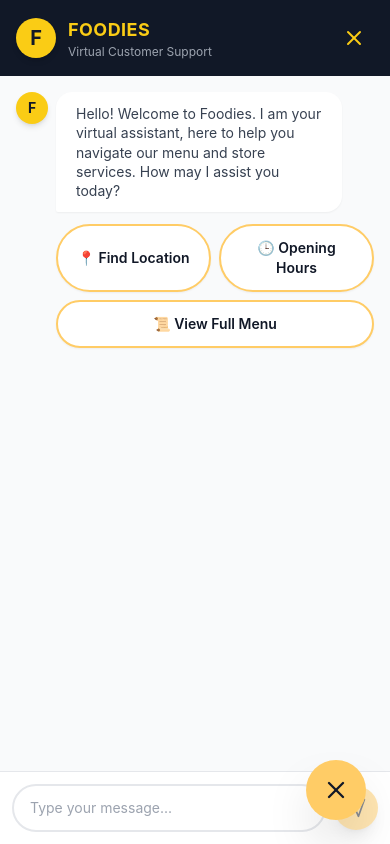
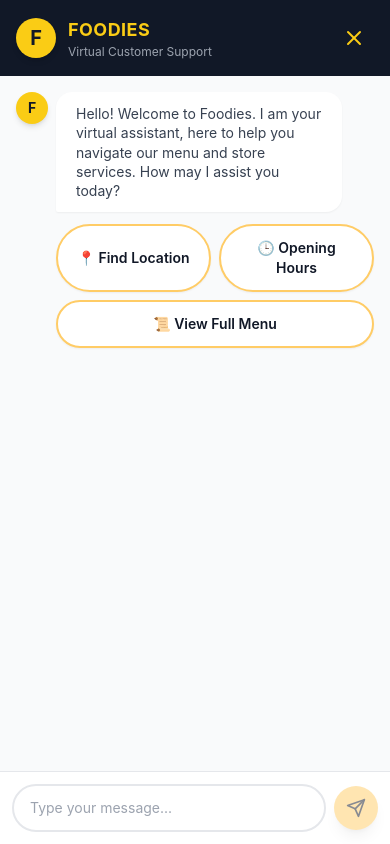
Before and after one commit to ZChigz/foodies_chatbot, a React (Vite) app in the folder frontend/: page / in a window 390 px wide. Both pictures are taken after a click on the button 336 px from the left and 787 px from the top of the page. Built offline with nearby package versions, Linux system fonts and the light colour scheme; a web font is replaced by a local one.

Commit message:
fix: mobile keyboard layout - fixed header, hidden floating button when open

```diff
--- a/frontend/src/FoodiesChatWidget.jsx
+++ b/frontend/src/FoodiesChatWidget.jsx
@@ -126,8 +126,8 @@ const FoodiesChatWidget = () => {
             transition={{ type: 'spring', stiffness: 300, damping: 25 }}
             className="fixed z-50 bg-white shadow-2xl flex flex-col overflow-hidden inset-0 w-full h-[100dvh] rounded-none md:bottom-4 md:right-4 md:left-auto md:top-auto md:w-[400px] md:h-[600px] md:rounded-2xl"
           >
-            {/* Header - Dark with Yellow FOODIES text */}
-            <div className="bg-gray-900 p-4 md:p-5 shadow-lg">
+            {/* Header - Dark with Yellow FOODIES text - Fixed to top */}
+            <div className="flex-none bg-gray-900 p-4 md:p-5 shadow-lg">
               <div className="flex items-center justify-between">
                 <div className="flex items-center space-x-3">
                   <div className="w-10 h-10 md:w-12 md:h-12 bg-yellow-400 rounded-full flex items-center justify-center shadow-md">
@@ -224,8 +224,8 @@ const FoodiesChatWidget = () => {
               <div ref={messagesEndRef} />
             </div>
 
-            {/* Input - Large rounded field with yellow send button */}
-            <form onSubmit={handleSubmit} className="p-3 md:p-4 bg-white border-t border-gray-200">
+            {/* Input - Pinned to bottom */}
+            <form onSubmit={handleSubmit} className="flex-none p-3 md:p-4 bg-white border-t border-gray-200 pb-safe">
               <div className="flex items-center space-x-2 md:space-x-3">
                 <input
                   type="text"
@@ -249,17 +249,19 @@ const FoodiesChatWidget = () => {
         )}
       </AnimatePresence>
 
-      {/* Launcher Button - Yellow with black icon */}
+      {/* Launcher Button - Hidden when chat is open */}
+      {!isOpen && (
         <motion.button
-        onClick={() => setIsOpen(!isOpen)}
+          onClick={() => setIsOpen(true)}
           className="fixed bottom-6 right-6 z-50 bg-[#FFCC66] text-[#111827] p-4 rounded-full shadow-2xl hover:shadow-yellow-400/50 transition-all hover:bg-yellow-500"
           whileHover={{ scale: 1.1, rotate: 5 }}
           whileTap={{ scale: 0.95 }}
-        animate={!isOpen ? { y: [0, -10, 0] } : {}}
-        transition={!isOpen ? { duration: 2, repeat: Infinity, repeatDelay: 3 } : {}}
+          animate={{ y: [0, -10, 0] }}
+          transition={{ duration: 2, repeat: Infinity, repeatDelay: 3 }}
         >
-        {isOpen ? <X size={28} /> : <MessageCircle size={28} />}
+          <MessageCircle size={28} />
         </motion.button>
+      )}
     </>
   );
 };
```
Lines whose indentation alone changed are shown as unchanged.
